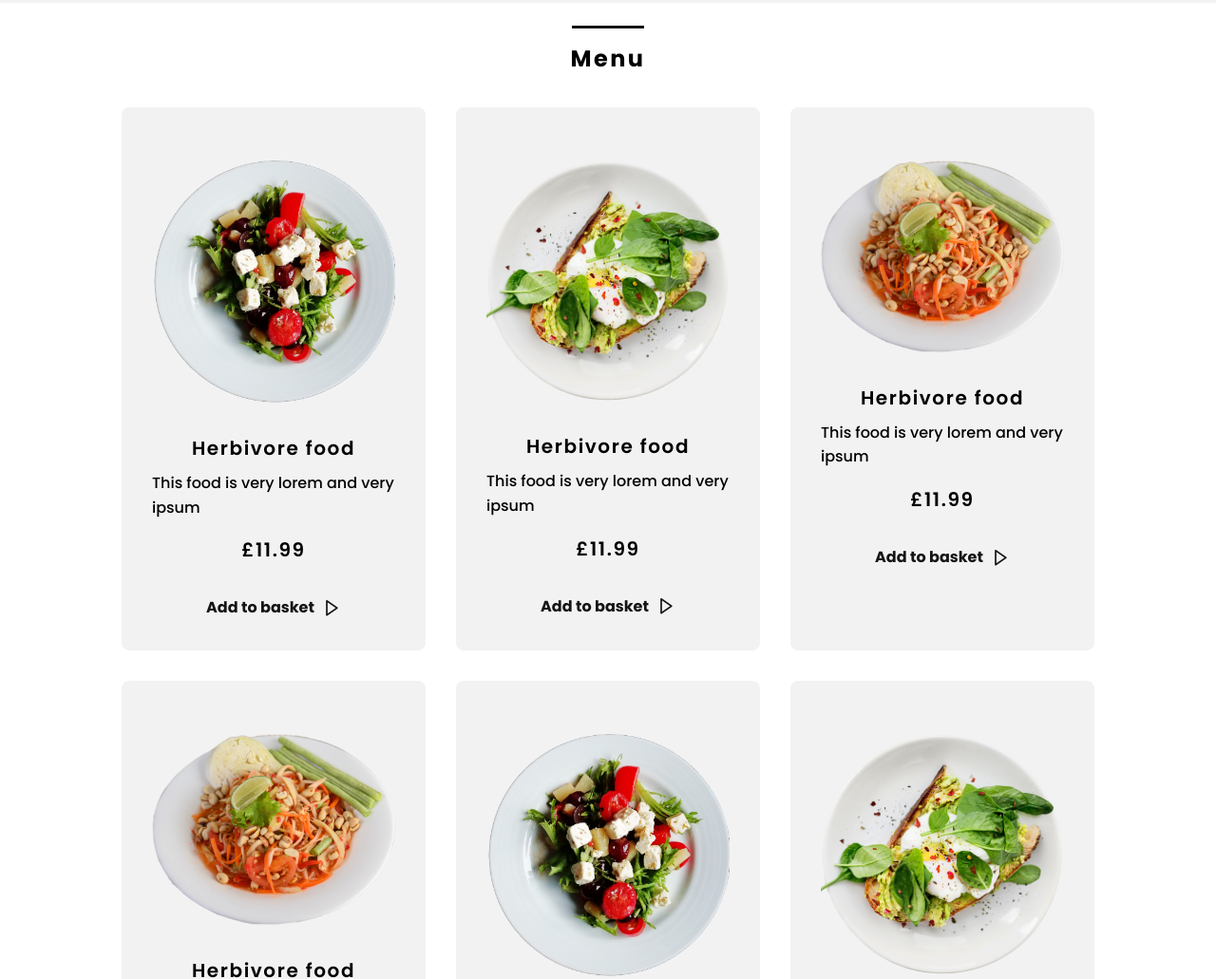
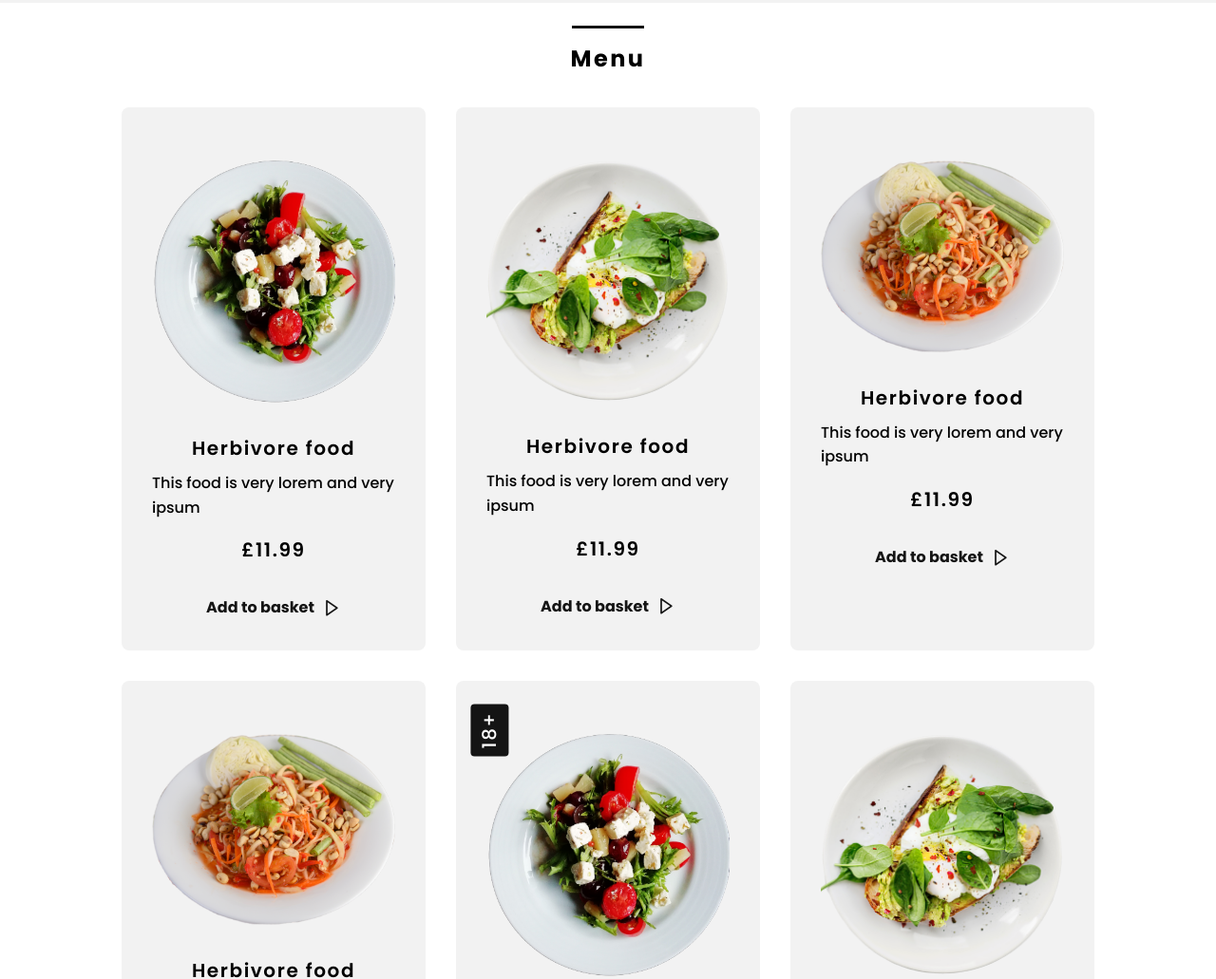
Before and after one commit to virejdasani/BistroSync, a website: page src/restaurant/index.html in a window 1280 px wide. Shown: the part 69-1100 px from the top of the page at 95% size. Drawn offline with nearby package versions, Linux system fonts and the light colour scheme.

Commit message:
Add 18+ templae

```diff
--- a/src/restaurant/index.html
+++ b/src/restaurant/index.html
@@ -69,7 +69,7 @@
                 <a href="#" class="button-light">Add to basket<i class='bx bx-right-arrow button-icon'></i></a>
             </article>
             <article class="hoodies">
-                <!-- <div class="hoodies_sale">18+</div> -->
+                <div class="hoodies_sale">18+</div>
                 <img src="./images/plate-3.png" alt="" class="hoodies_img">
                 <span class="hoodie_name">Herbivore food</span>
                 <p class="collection_desc">This food is very lorem and very ipsum</p>
```
